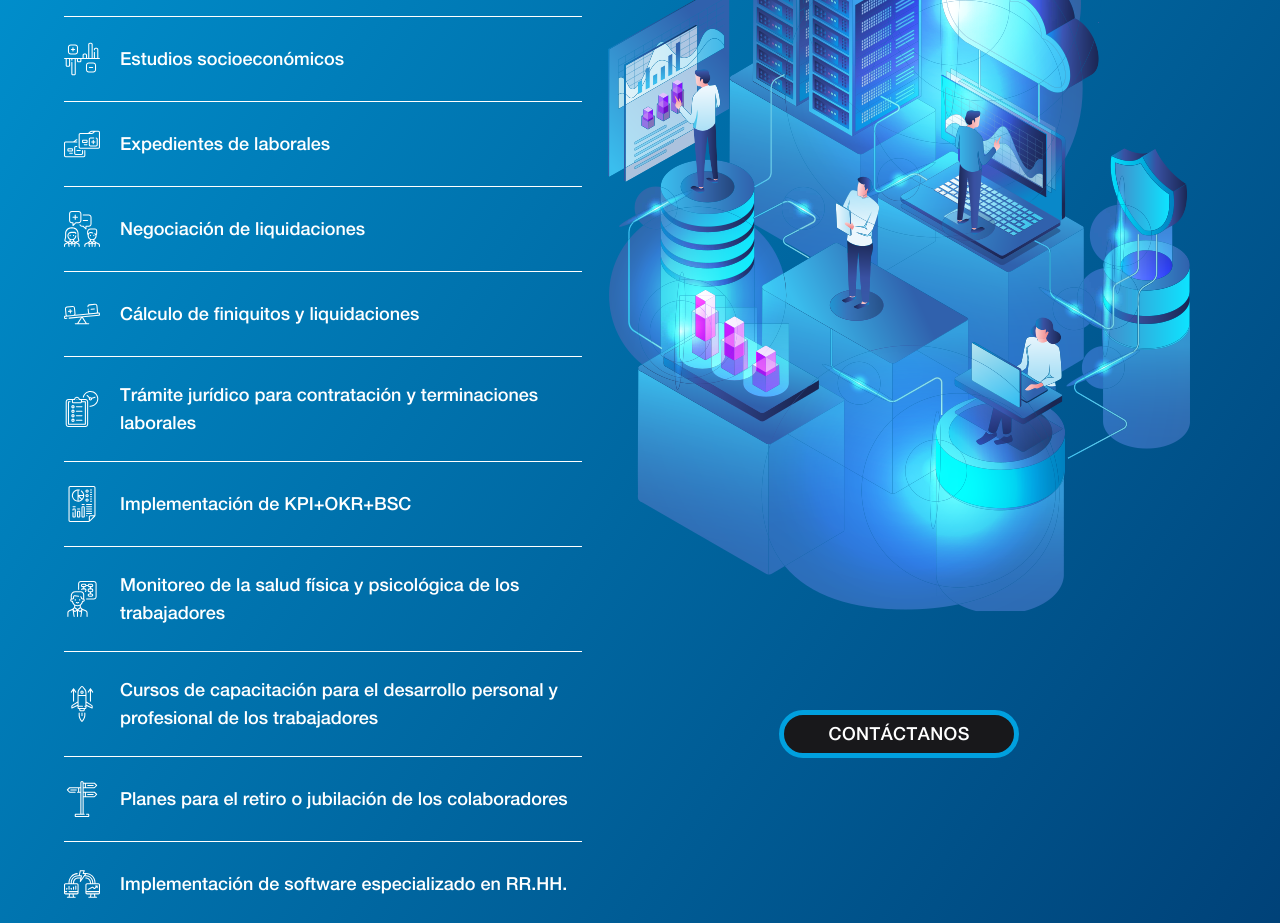
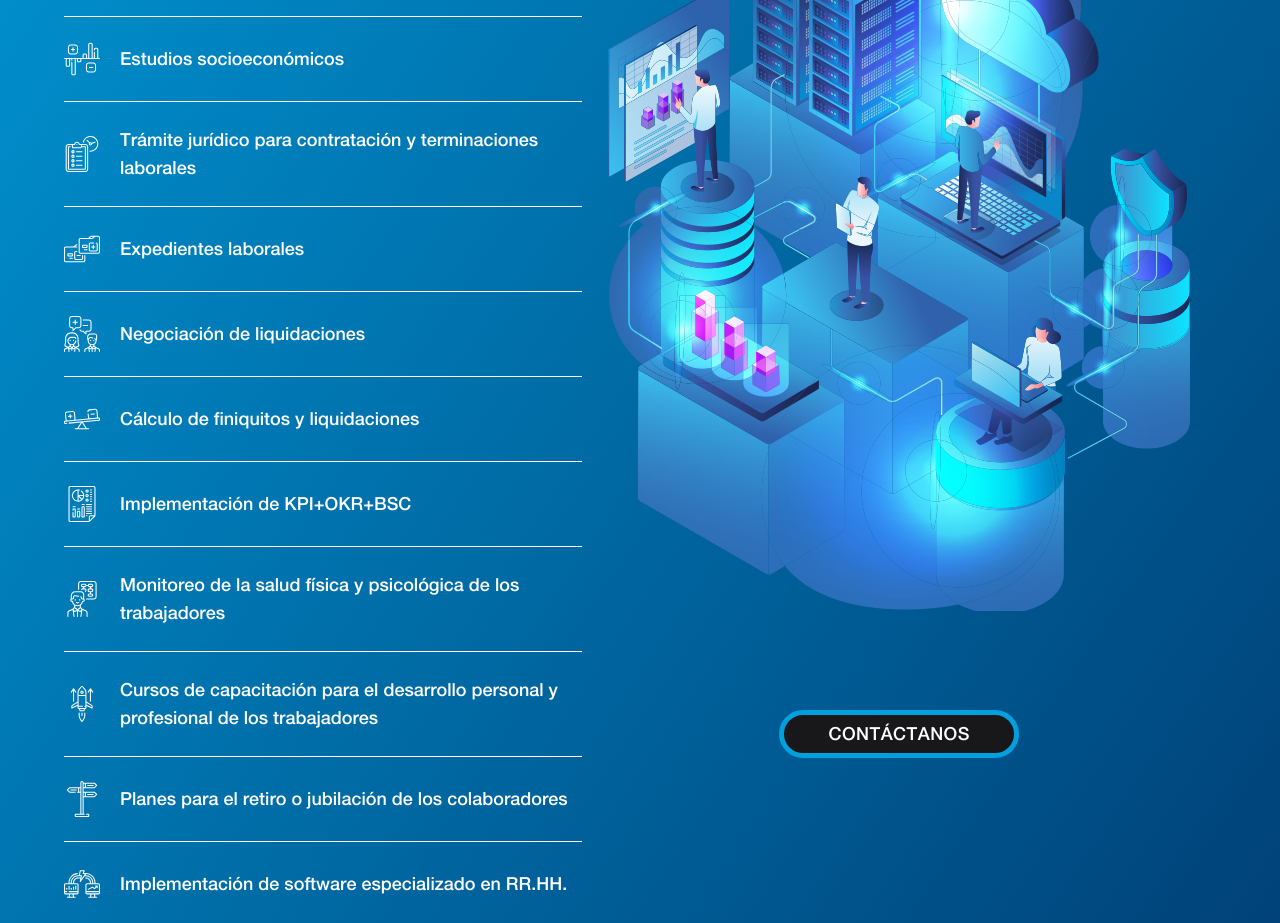
Before and after one commit to saufth/keyperspot, a Next.js app: page / in a window 1280 px wide. Shown: the part 1460-2383 px from the top of the page. Built offline with nearby package versions, Linux system fonts and the light colour scheme.

Commit message:
Solutions ajustment

```diff
--- a/src/pages/index.tsx
+++ b/src/pages/index.tsx
@@ -31,7 +31,11 @@ const solutionsConfig = [
     icon: 'charts'
   },
   {
-    text: 'Expedientes de laborales',
+    text: 'Trámite jurídico para contratación y terminaciones laborales',
+    icon: 'list'
+  },
+  {
+    text: 'Expedientes laborales',
     icon: 'folder'
   },
   {
@@ -41,10 +45,6 @@ const solutionsConfig = [
   {
     text: 'Cálculo de finiquitos y liquidaciones',
     icon: 'scale'
-  },
-  {
-    text: 'Trámite jurídico para contratación y terminaciones laborales',
-    icon: 'list'
   },
   {
     text: 'Implementación de KPI+OKR+BSC',
```
